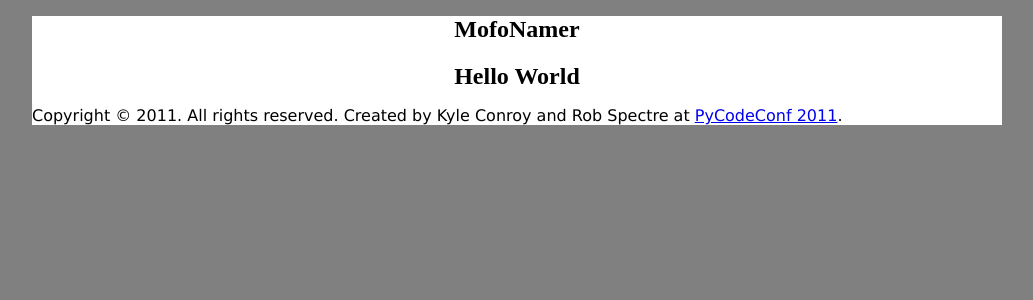
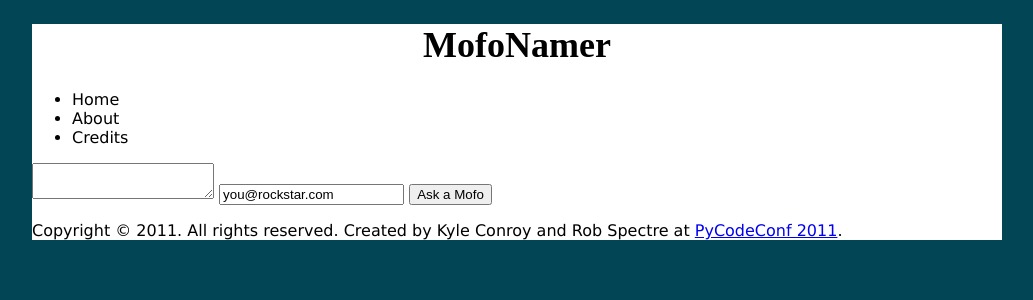
Before and after one commit to RobSpectre/MofoNamer, a Flask app: page / in a window 1280 px wide. Shown: the top 300 px of the page, without its empty margins (123-1156 px from the left). Run offline with Flask 2, Linux system fonts and the light colour scheme; some libraries are stand-ins or nearby versions; some web fonts are replaced.

Commit message:
Switched form to HTML5.

```diff
--- a/static/styles/index.css
+++ b/static/styles/index.css
@@ -7,17 +7,17 @@
  */
 
 html, body {
-    background: gray;
+    background: #024656;
     background-attachment: fixed;
     margin: 0;
     padding: 0;
-    font-family: Droid Sans, Verdana, Arial, Helvetica, sans-serif;
+    font-family: Verdana, Arial, Helvetica, sans-serif;
     text-align: left;
 }
 
 h1 {
     font-family: 'Holtwood One SC', serif;
-    font-size: 24px;
+    font-size: 36px;
     text-align: center;
 }
 
--- a/templates/index.html
+++ b/templates/index.html
@@ -1,5 +1,14 @@
 {% extends "base.html" %}
 {% block title %}Home{% endblock %}
 {% block content %}
-    <h1>Hello World</h1>
+<ul>
+    <li>Home</li>
+    <li>About</li>
+    <li>Credits</li>
+</ul>
+<form action="{{url_for('index')}}" method="post">
+    <textarea id="idea" maxlength=500 required></textarea>
+    <input type="email" value="you@rockstar.com" id="submit" required/>
+    <button>Ask a Mofo</button>
+</form>
 {% endblock %}
```
